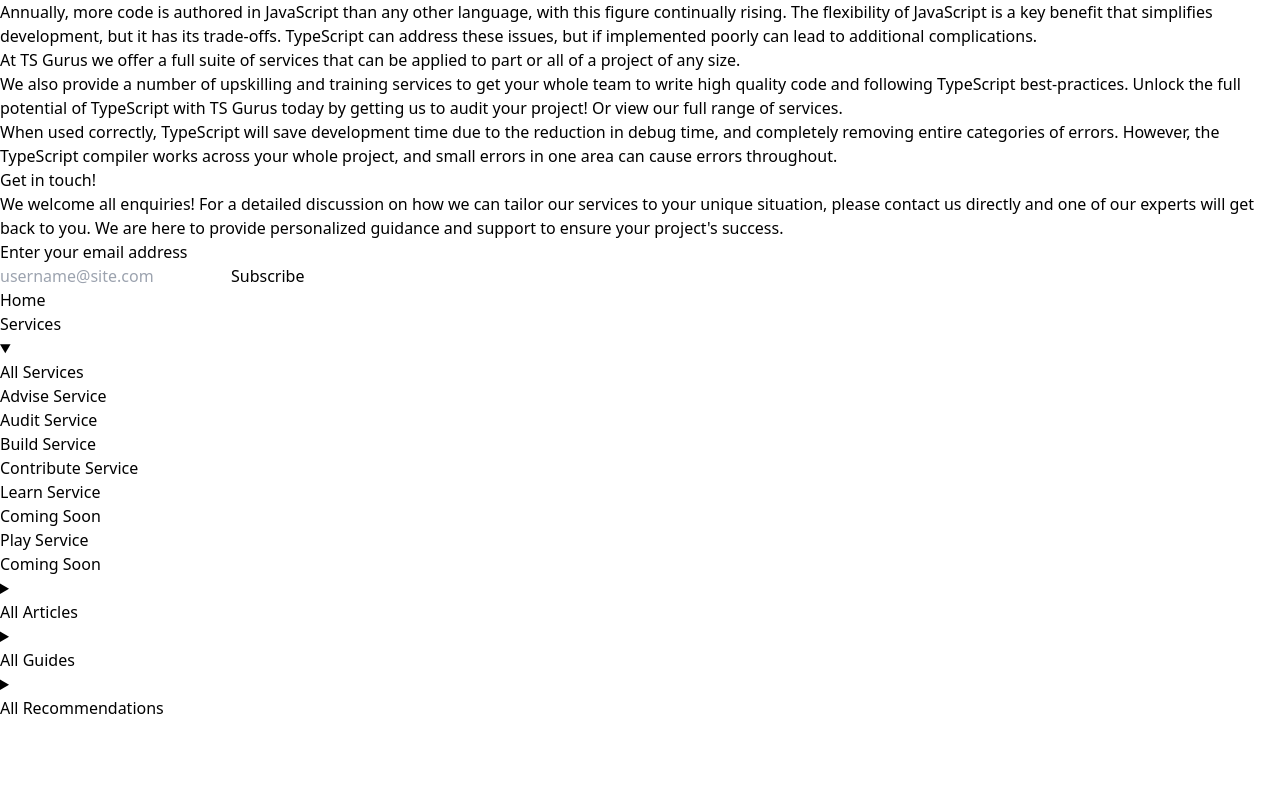
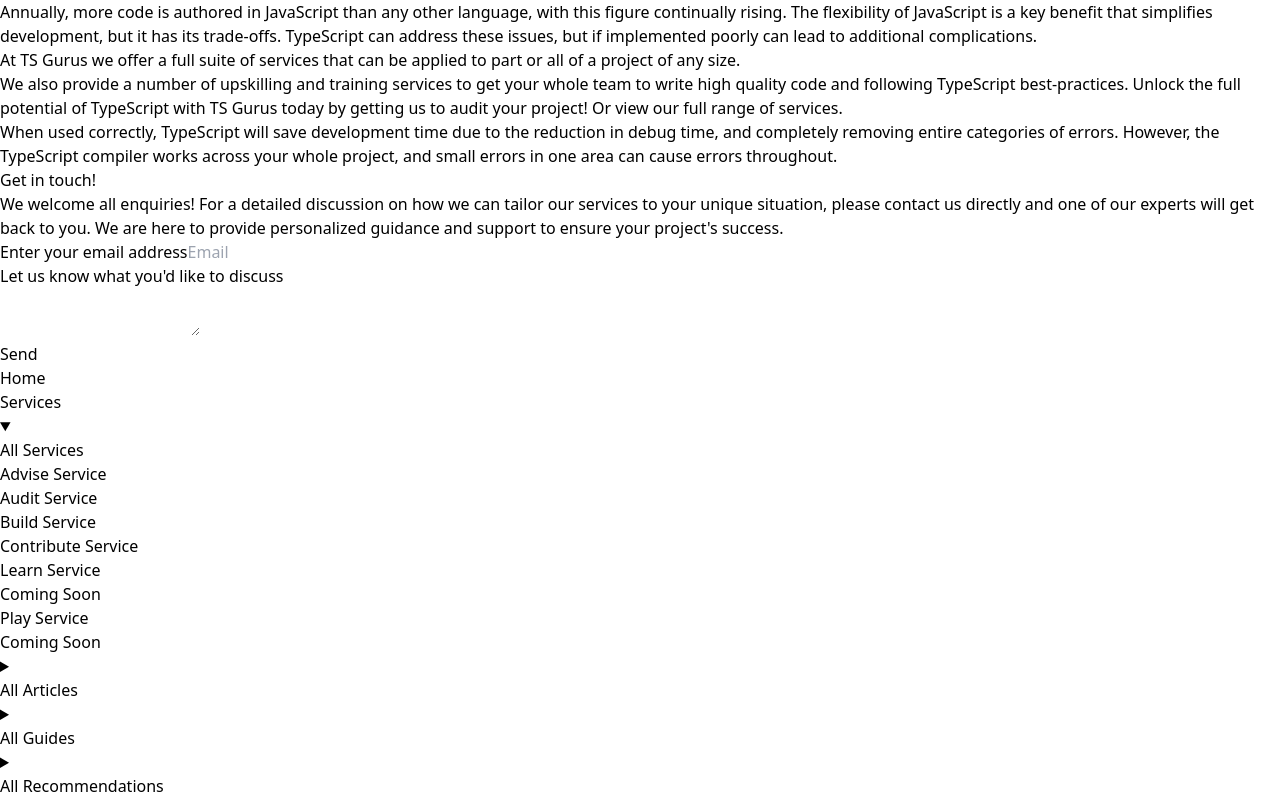
Before and after one commit to robMolloy/tsguru, a Next.js app: page / in a window 1280 px wide. Shown: the part 2480-3278 px from the top of the page. Before the commit the page ends 3200 px from the top, so only its background shows below. Built offline with nearby package versions, Linux system fonts and the light colour scheme.

Commit message:
footer prototype

```diff
--- a/src/components/Typography.tsx
+++ b/src/components/Typography.tsx
@@ -6,7 +6,7 @@ export const Typography = (p: {
   wide?: boolean;
 }) => {
   const wide = p.wide ?? false;
-  const wideClass = wide ? "" : "max-w-3xl px-4";
+  const wideClass = wide ? "" : "max-w-3xl px-6";
   return (
     <div className={`prose ${wideClass} ${p.fullPage ? "my-8" : ""} mx-auto`}>{p.children}</div>
   );
--- a/src/modules/layout/Layout.tsx
+++ b/src/modules/layout/Layout.tsx
@@ -94,11 +94,11 @@ export const Layout = (p: { children: React.ReactNode }) => {
               </div>
               <div className="flex gap-4">
                 <div className="hidden sm:block">
-                  <Link href="#get-in-touch-form" className="btn btn-ghost">
+                  <Link href="/services" className="btn btn-ghost">
                     View Services
                   </Link>
                 </div>
-                <Link href="/" className="btn btn-primary ">
+                <Link href="#get-in-touch-form" className="btn btn-primary ">
                   Get in touch
                 </Link>
               </div>
@@ -112,7 +112,6 @@ export const Layout = (p: { children: React.ReactNode }) => {
                         const links = linksMap.find(
                           (x) => x.href === "/services" && x.type === "linkGroup"
                         );
-                        console.log({ linksMap, links });
 
                         return [links as NonNullable<typeof links>];
                       })()}
--- a/src/pages/_app.tsx
+++ b/src/pages/_app.tsx
@@ -34,17 +34,25 @@ export default function App({ Component, pageProps }: AppProps) {
                   support to ensure your project's success.
                 </p>
 
-                <div id="get-in-touch-form">
-                  <label className="label">
-                    <span className="label-text">Enter your email address</span>
+                <div id="get-in-touch-form" className="flex gap-2 flex-col">
+                  <div>
+                    <label className="label">
+                      <span className="label-text">Enter your email address</span>
+                    </label>
+                    <input
+                      type="text"
+                      placeholder="Email"
+                      className="input input-bordered bg-white w-full"
+                    />
+                  </div>
+                  <label className="form-control">
+                    <div className="label">
+                      <span className="label-text">Let us know what you'd like to discuss</span>
+                    </div>
+                    <textarea className="textarea textarea-bordered h-24 bg-white" />
                   </label>
                   <div>
-                    <input
-                      type="text"
-                      placeholder="username@site.com"
-                      className="input input-bordered"
-                    />
-                    <button className="btn btn-primary">Subscribe</button>
+                    <button className="btn btn-primary">Send</button>
                   </div>
                 </div>
               </form>
```
